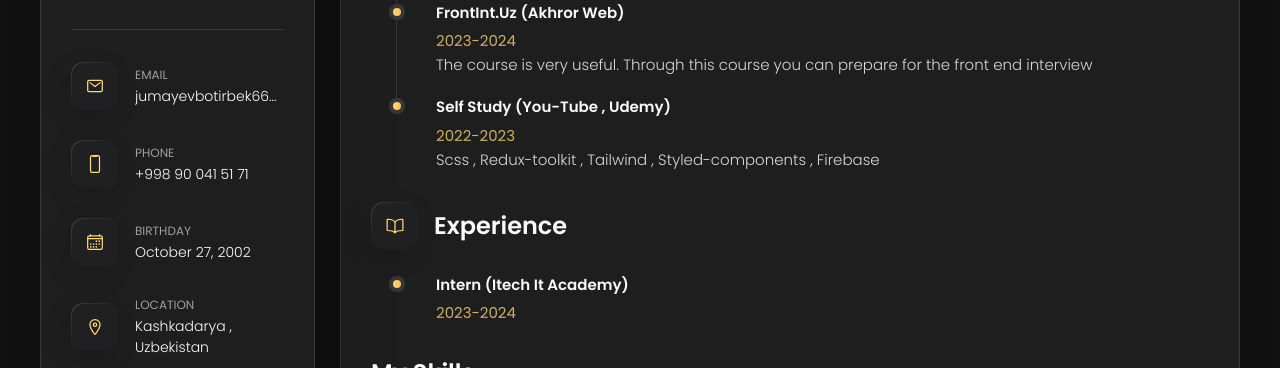
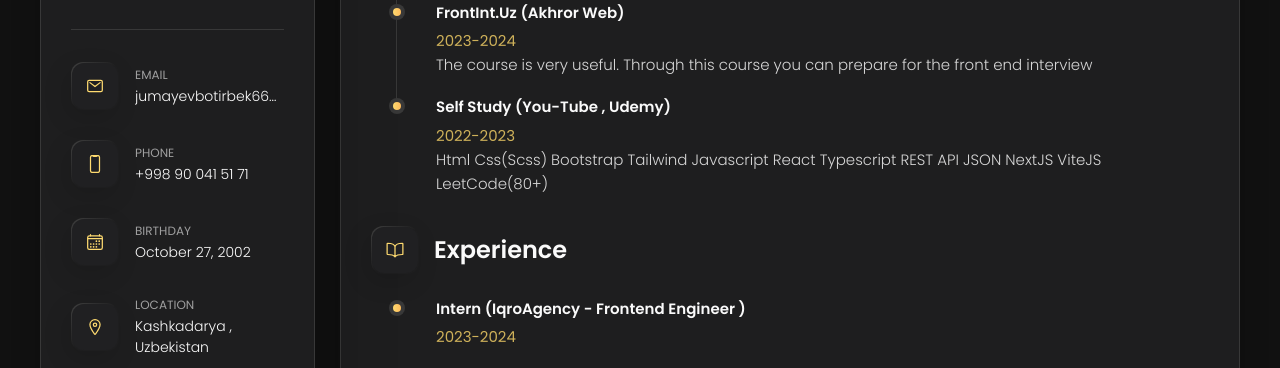
Before and after one commit to JumayevBotir/parfolio, a plain HTML site: page index.html in a window 1280 px wide. Both pictures are taken after a click on the button "Resume". Shown: the part 354-722 px from the top of the page. Drawn offline with nearby package versions, Linux system fonts and the light colour scheme.

Commit message:
qoshimcha

```diff
--- a/index.html
+++ b/index.html
@@ -336,7 +336,18 @@
               <h4 class="h4 timeline-item-title">Self study (You-tube , Udemy)</h4>
               <span>2022-2023</span>
               <p class="timeline-text">
-                Scss , Redux-toolkit , Tailwind , Styled-components , Firebase
+                Html
+Css(Scss)
+Bootstrap
+Tailwind
+Javascript
+React
+Typescript
+REST API
+JSON
+NextJS
+ViteJS
+LeetCode(80+)
               </p>
 
             </li>
@@ -358,7 +369,7 @@
           <ol class="timeline-list">
 
             <li class="timeline-item">
-              <h4 class="h4 timeline-item-title">Intern (Itech it academy)</h4>
+              <h4 class="h4 timeline-item-title">Intern (IqroAgency - frontend engineer )</h4>
               <span>2023-2024</span>
             </li>
           </ol>
```
